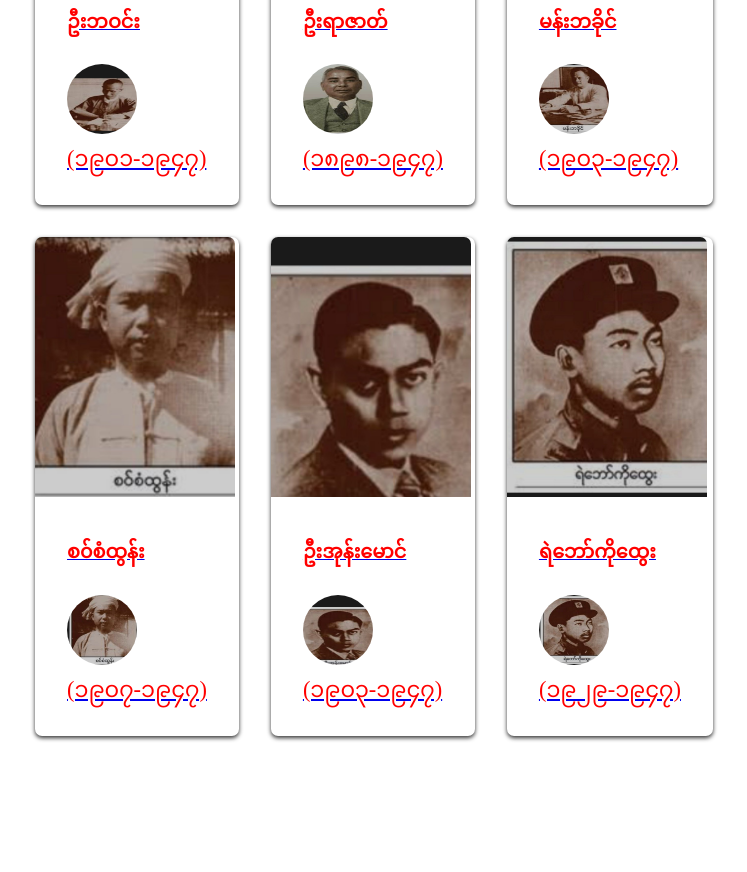
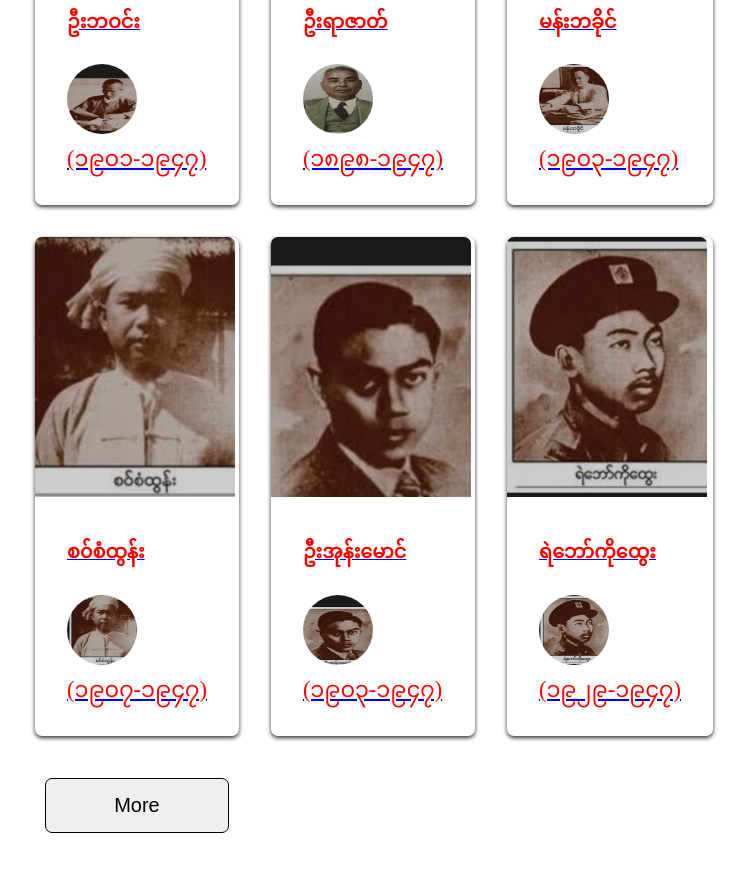
Before and after one commit to Fiss-x/-, a plain HTML site: page index.html in a window 1280 px wide. Shown: the part 932-1804 px from the top of the page, without its empty margins (266-1013 px from the left). Before the commit the page ends 1735 px from the top, so only its background shows below. Drawn offline with Linux system fonts and the light colour scheme.

Commit message:
change little

```diff
--- a/index.html
+++ b/index.html
@@ -176,6 +176,7 @@
                 </div>
             </a>
         </article>
+        <button>More</button>
     </section>
 
 
--- a/style.css
+++ b/style.css
@@ -141,3 +141,15 @@ header h1 {
 .card-date {
     color: #ff0000;
 }
+
+button {
+    margin: 10px;
+    padding: 15px;
+    border: 1px solid;
+    text-align: center;
+    font-size: 20px;
+    border-radius: var(--card-border-redius);
+    &:hover {
+        color: #f30000;
+    }
+}
```
